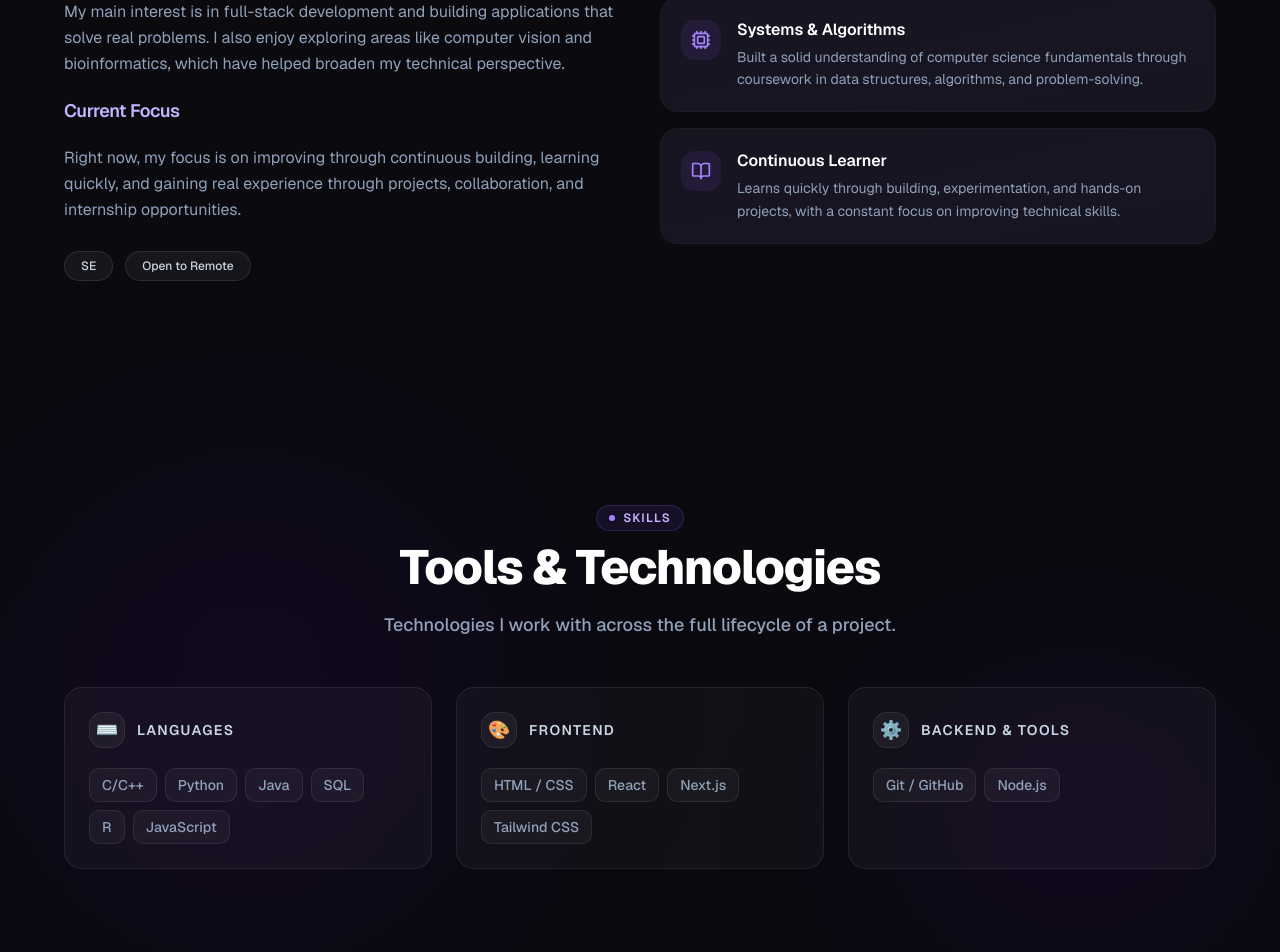
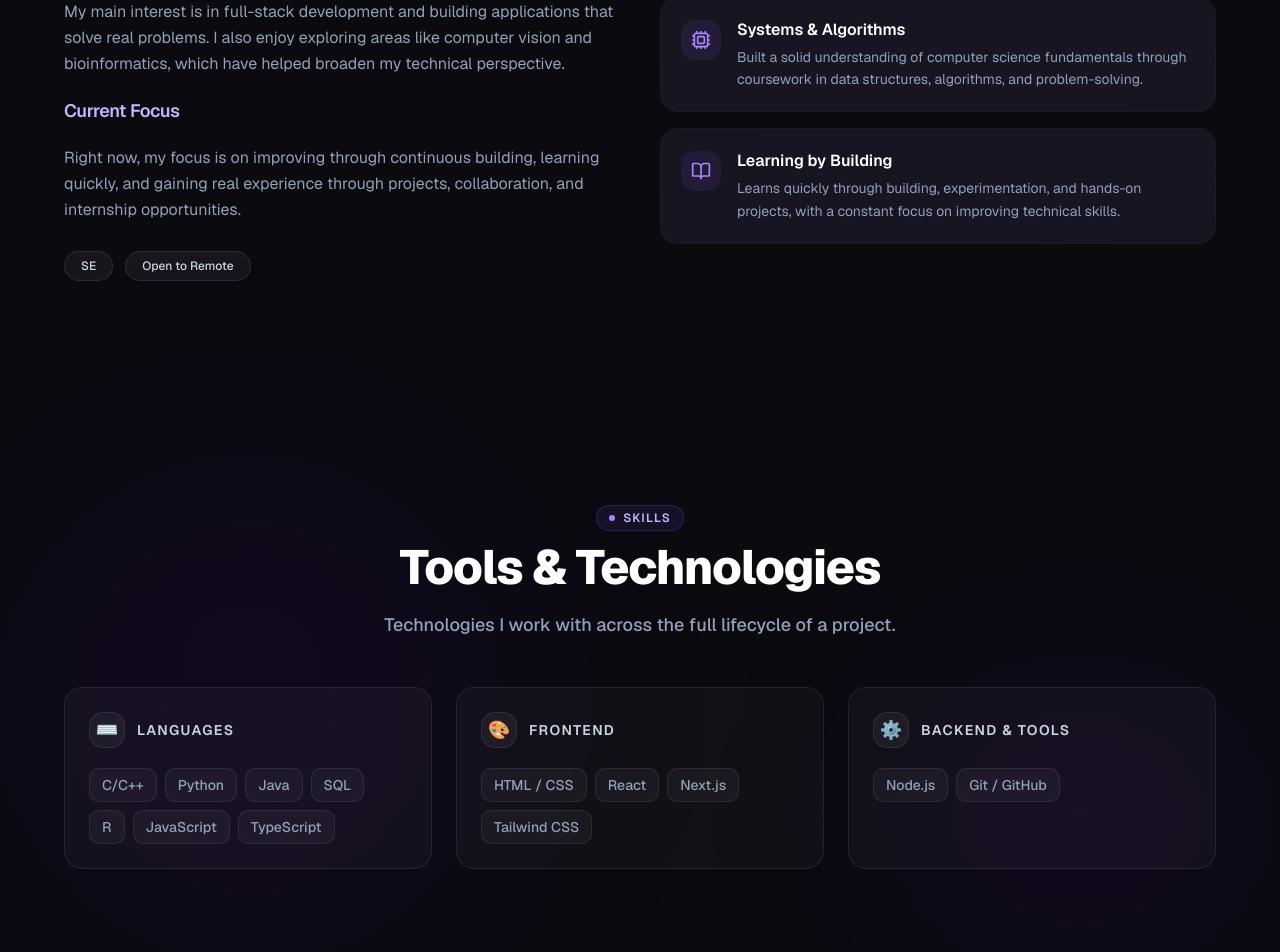
Before and after one commit to ProgAm1/my-portfolio, a Next.js app: page / in a window 1280 px wide. Shown: the part 1317-2269 px from the top of the page. Built offline with nearby package versions, Linux system fonts and the light colour scheme.

Commit message:
Add global scroll progress bar with responsive styling, improve skills section

```diff
--- a/app/layout.tsx
+++ b/app/layout.tsx
@@ -1,6 +1,7 @@
 import type { Metadata, Viewport } from "next";
 import { Geist, Geist_Mono } from "next/font/google";
 import "./globals.css";
+import ScrollProgress from "@/components/scroll-progress";
 
 const geistSans = Geist({
   variable: "--font-geist-sans",
@@ -33,6 +34,7 @@ export default function RootLayout({
       <body
         className={`font-sans antialiased bg-[#0a0a0f] text-white selection:bg-violet-500/30 overflow-x-hidden`}
       >
+        <ScrollProgress />
         {children}
       </body>
     </html>
--- a/components/about.tsx
+++ b/components/about.tsx
@@ -21,7 +21,7 @@ const highlights = [
   },
   {
     icon: BookOpen,
-    title: "Continuous Learner",
+    title: "Learning by Building",
     description:
       "Learns quickly through building, experimentation, and hands-on projects, with a constant focus on improving technical skills.",
     gradient: "from-violet-500/10 to-indigo-500/10",
--- /dev/null
+++ b/components/scroll-progress.tsx
@@ -0,0 +1,21 @@
+"use client";
+
+import { motion, useScroll, useSpring } from "framer-motion";
+
+export default function ScrollProgress() {
+  const { scrollYProgress } = useScroll();
+
+  // Using useSpring for a smoother visual update than raw scroll progress
+  const scaleX = useSpring(scrollYProgress, {
+    stiffness: 100,
+    damping: 30,
+    restDelta: 0.001
+  });
+
+  return (
+    <motion.div
+      className="fixed top-0 left-0 right-0 h-[2px] bg-gradient-to-r from-violet-500 to-indigo-500 z-[100] origin-left shadow-[0_0_10px_rgba(139,92,246,0.3)]"
+      style={{ scaleX }}
+    />
+  );
+}
--- a/components/skills.tsx
+++ b/components/skills.tsx
@@ -76,8 +76,11 @@ export default function Skills() {
 
             return (
               <FadeIn key={cat.category} delay={0.1 + index * 0.1}>
-                <div
-                  className={`group relative overflow-hidden rounded-2xl border border-white/8 bg-white/[0.03] p-5 md:p-6 transition-all duration-300 ${meta.glow} hover:-translate-y-1 h-full`}
+                <motion.div
+                  whileHover={{ y: -4, scale: 1.03 }}
+                  whileTap={{ scale: 0.98 }}
+                  transition={{ duration: 0.2, ease: "easeOut" }}
+                  className={`group relative overflow-hidden rounded-2xl border border-white/8 bg-white/[0.03] p-5 md:p-6 transition-shadow duration-300 ${meta.glow} h-full`}
                 >
                   {/* Card gradient tint */}
                   <div
@@ -105,7 +108,7 @@ export default function Skills() {
                       </span>
                     ))}
                   </div>
-                </div>
+                </motion.div>
               </FadeIn>
             );
           })}
--- a/data/skills.ts
+++ b/data/skills.ts
@@ -1,6 +1,5 @@
 export interface Skill {
   name: string;
-  level: number; // 0–100
 }
 
 export interface SkillCategory {
@@ -12,32 +11,29 @@ export const skillCategories: SkillCategory[] = [
   {
     category: "Languages",
     skills: [
-      { name: "C/C++", level: 90 },
-      { name: "Python", level: 90 },
-      { name: "Java", level: 85 },
-      { name: "SQL", level: 80 },
-      { name: "R", level: 75 },
-      { name: "JavaScript", level: 60 },
-      // { name: "TypeScript", level: 45 },
+      { name: "C/C++" },
+      { name: "Python" },
+      { name: "Java" },
+      { name: "SQL" },
+      { name: "R" },
+      { name: "JavaScript" },
+      { name: "TypeScript" },
     ],
   },
   {
     category: "Frontend",
     skills: [
-      { name: "HTML / CSS", level: 95 },
-      { name: "React", level: 20 },
-      { name: "Next.js", level: 15 },
-      { name: "Tailwind CSS", level: 15 },
+      { name: "HTML / CSS" },
+      { name: "React" },
+      { name: "Next.js" },
+      { name: "Tailwind CSS" },
     ],
   },
   {
     category: "Backend & Tools",
     skills: [
-      { name: "Git / GitHub", level: 90 },
-      { name: "Node.js", level: 70 },
-      // { name: "PostgreSQL", level: 75 },
-      // { name: "MongoDB", level: 72 },
-      // { name: "Docker", level: 65 },
+      { name: "Node.js" },
+      { name: "Git / GitHub" },
     ],
   },
 ];
```
